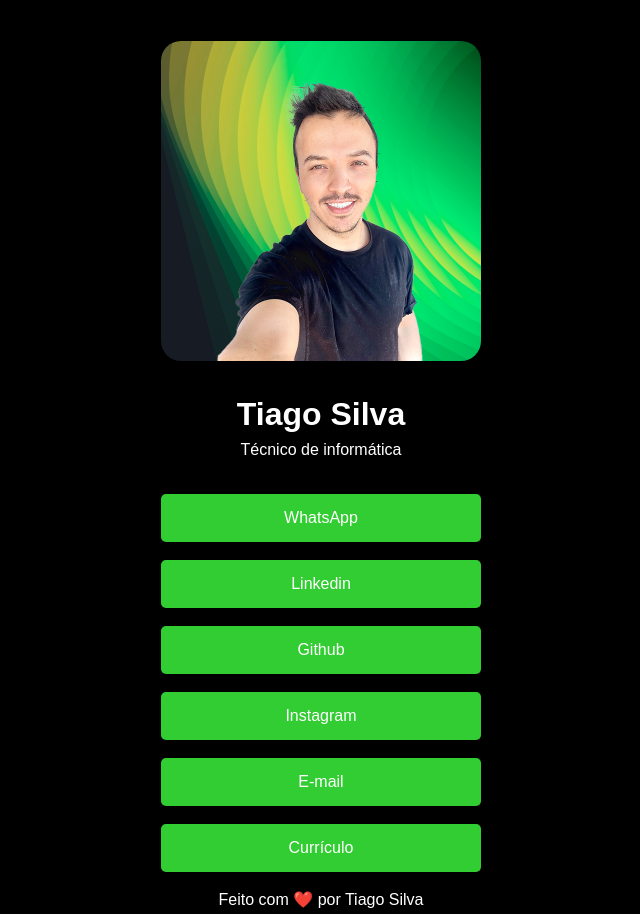
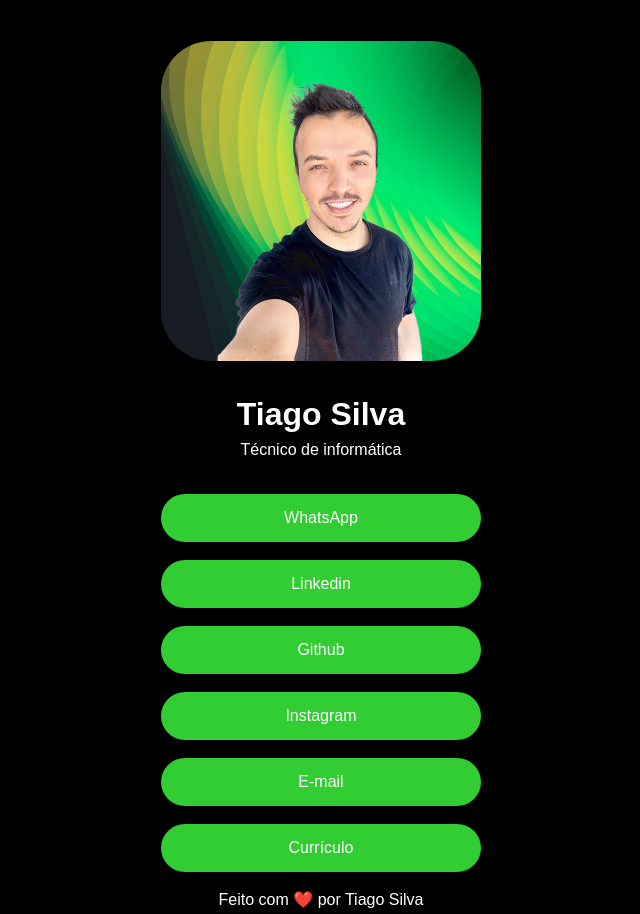
Before and after one commit to TiagosilvaDR/my-links, a plain HTML site: page index.html in a window 1280 px wide. Shown: the whole page, without its empty margins (319-959 px from the left). Drawn offline with Linux system fonts and the light colour scheme.

Commit message:
Add files via upload

```diff
--- a/index.html
+++ b/index.html
@@ -15,7 +15,7 @@
         <p>Técnico de informática</p>
         <ul>
             <li>
-                <a href="https:wa.me/" target="_blank">WhatsApp</a>
+                <div class="whatsapp"><a href="https:wa.me/" target="_blank">WhatsApp</a></div>
             </li>
             <li>
                 <a href="https://www.linkedin.com/in/tiago-silva-9a1ba2224/" target="_blank">Linkedin</a>
--- a/style.css
+++ b/style.css
@@ -3,25 +3,14 @@
     padding: 0;
 }
 
-@keyframes drowning {
-    from {background-position: 0 0;}
-    to {background-position: 100% 100%;}
-}
-@keyframes efeitinho {
-    from {color: #000000;}
-    to {color:rgb(243, 247, 247)}
-}
-
 body {
-    background-image: linear-gradient(to top, #000000 0%, #000000 37%, #ffffff 67%, #110122 100%);
     background-size: 300% 300%;
-    animation: drowning 7s infinite alternate;
     background-color: black;
     font-family: sans-serif;
 }
 
 img {
-    border-radius: 20px;
+    border-radius: 50px;
     width: 320px;
     height: 320px;
 }
@@ -51,7 +40,7 @@ a {
     padding: 15px;
     text-decoration: none;
     display: block;
-    border-radius: 5px;
+    border-radius: 50px;
 }
 
 a:hover {
@@ -61,6 +50,7 @@ a:hover {
 
 footer {
     color:  white;
+    margin-bottom: 5px;
 }
 
 .container {
```
